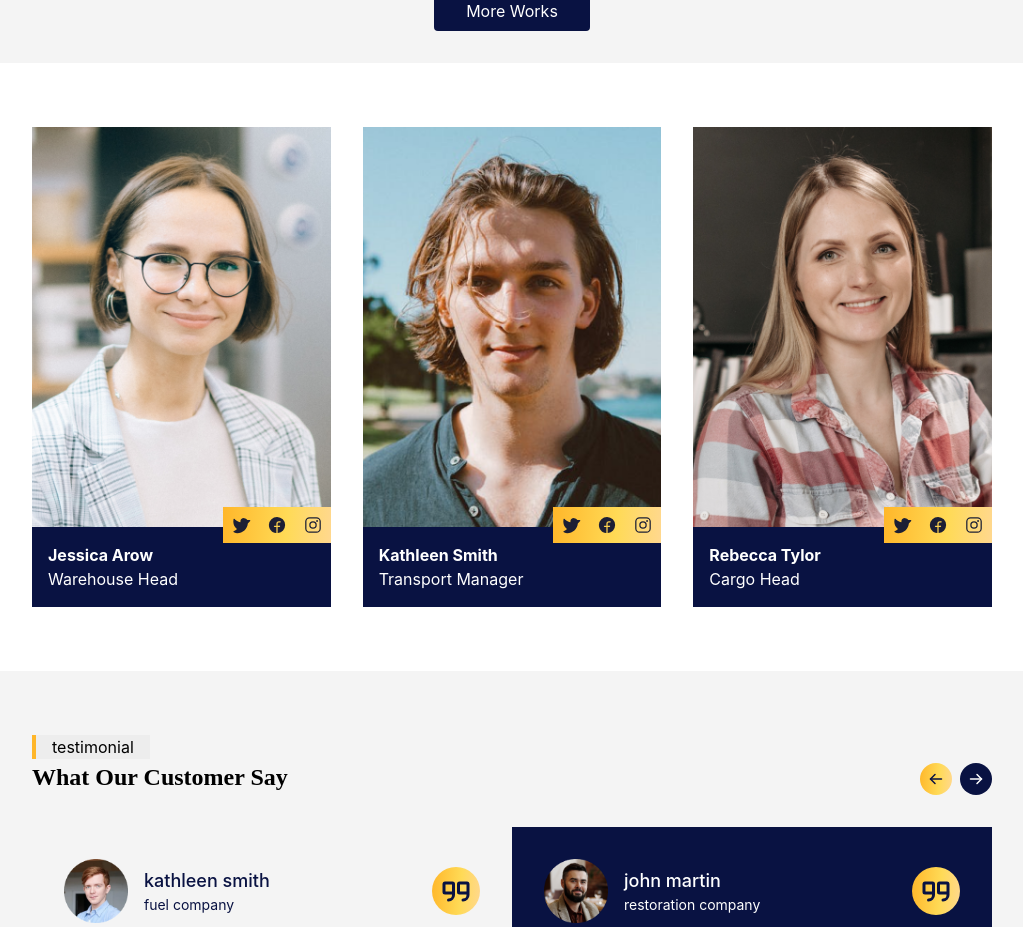
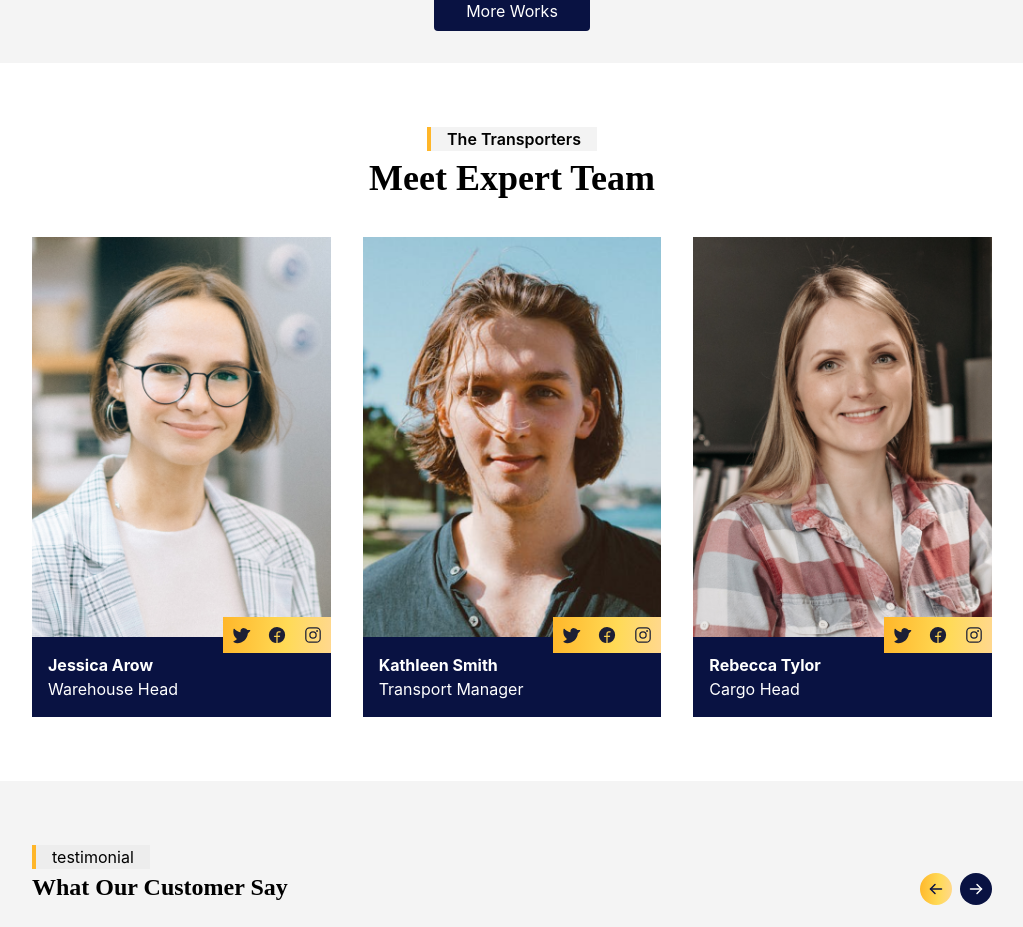
Before and after one commit to smartcollins/logistics, a React (Create React App) app: page /about in a window 1280 px wide. Shown: the part 1580-2507 px from the top of the page, without its empty margins (128-1151 px from the left). Built offline with nearby package versions, Linux system fonts and the light colour scheme.

Commit message:
modified About

```diff
--- a/src/pages/About.jsx
+++ b/src/pages/About.jsx
@@ -45,8 +45,11 @@ const About = () => {
                     <Work />
                 </div>
             </div>
-            <div className="space-y-4 w-11/12 gap-8 mx-auto md:grid md:space-y-0 md:grid-cols-2 xl:grid-cols-3 xl:w-3/4">
-                {card.slice(0, 3).map((item, idx) => <div key={idx} className='md:last:hidden xl:last:block'><Card {...item} /></div>)}
+            <div className=' md:space-y-8'>
+                <Caption mid={true} dark={true} txt="the transporters" txt2="meet expert team" />
+                <div className="space-y-4 w-11/12 gap-8 mx-auto md:grid md:space-y-0 md:grid-cols-2 xl:grid-cols-3 xl:w-3/4">
+                    {card.slice(0, 3).map((item, idx) => <div key={idx} className='md:last:hidden xl:last:block'><Card {...item} /></div>)}
+                </div>
             </div>
             <div style={{ background: color.grayBg }}>
                 <div className='text-center py-8 mx-auto lg:w-3/4'>
```
